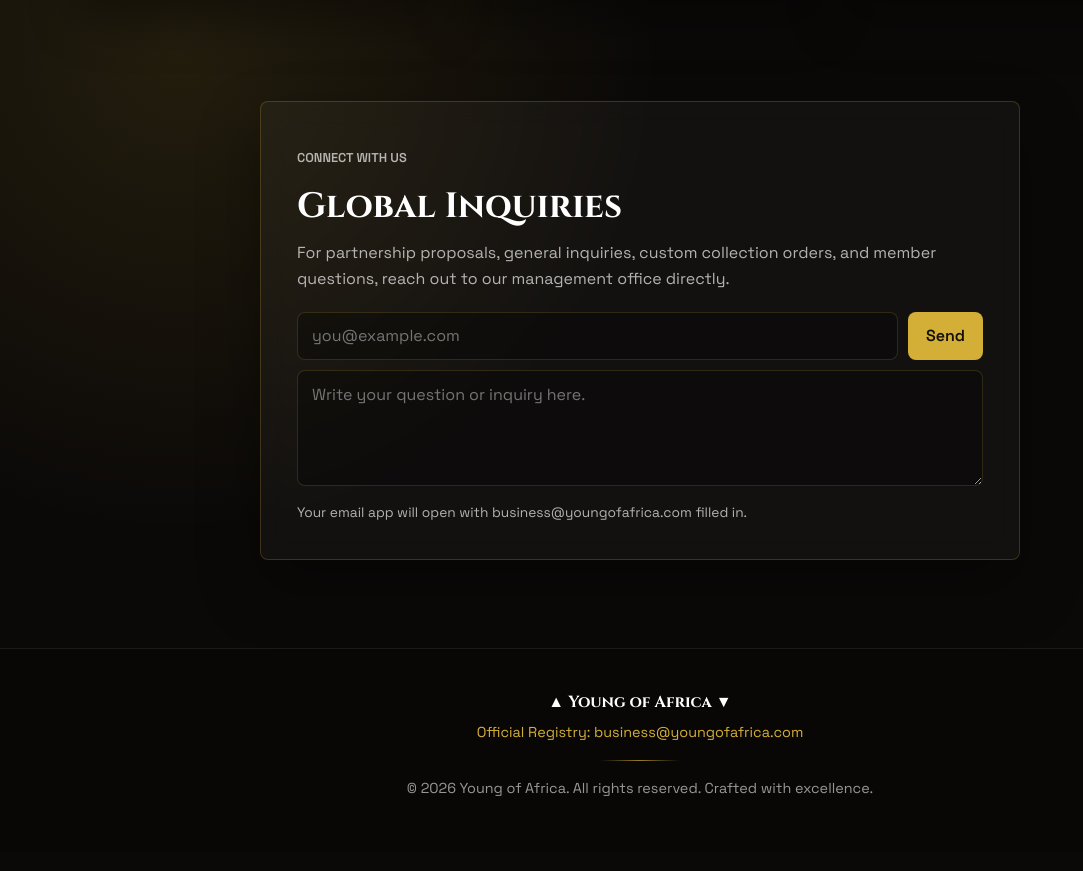
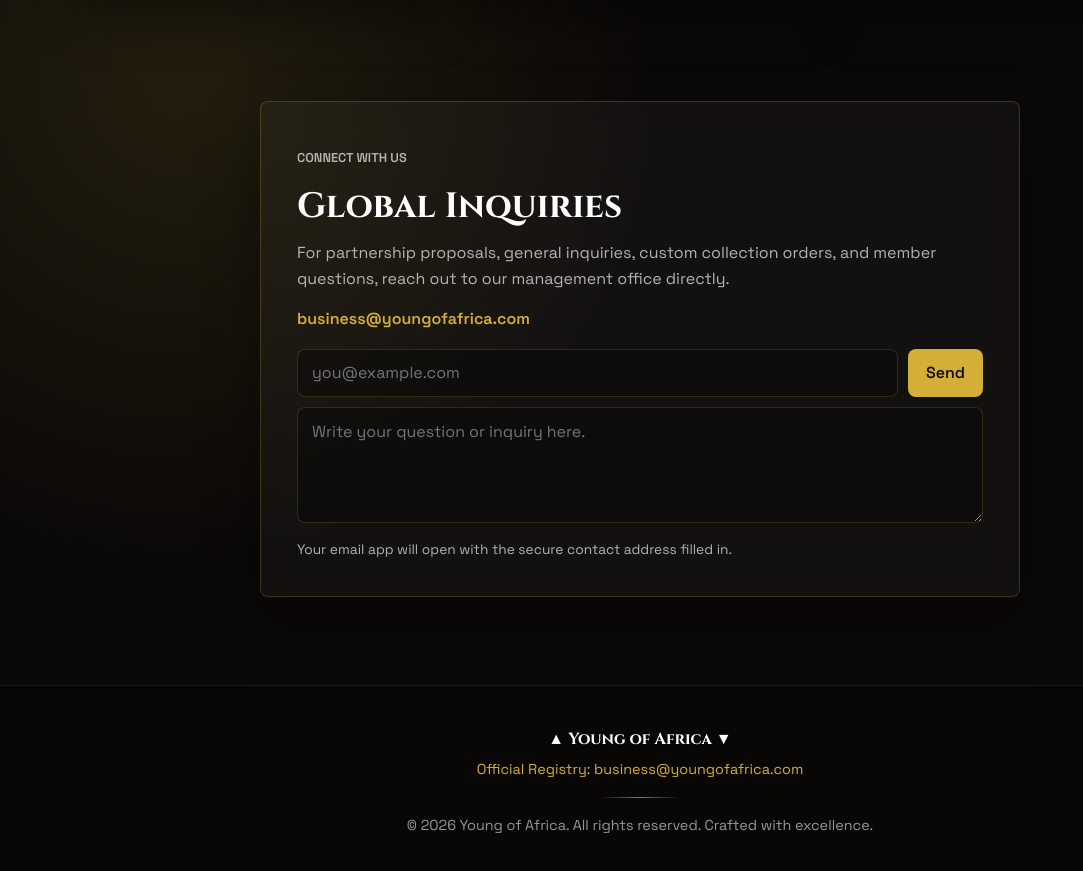
Before and after one commit to young0african-ai/mee, a plain HTML site: page index.html in a window 1280 px wide. Shown: the part 2479-3350 px from the top of the page, without its empty margins (0-1083 px from the left). Drawn offline with Linux system fonts and the light colour scheme.

Commit message:
Security: Obfuscate business email to prevent spam harvesting

```diff
--- a/index.html
+++ b/index.html
@@ -430,6 +430,13 @@
       line-height: 1.6;
     }
 
+    .luxury-email-link {
+      display: inline-flex;
+      margin-top: 16px;
+      color: #d4af37;
+      font-weight: 700;
+    }
+
     .contact-row {
       display: grid;
       grid-template-columns: minmax(0, 1fr) auto;
@@ -514,7 +521,8 @@
       line-height: 1.6;
     }
 
-    .footer-contact {
+    .footer-contact,
+    .gold-text {
       margin-top: 8px;
       color: #d4af37;
     }
@@ -642,7 +650,7 @@
               <p class="product-description">Museum-grade archival print celebrating traditional canvas patterns with a contemporary finish.</p>
               <div class="product-meta">
                 <span class="product-price">$75.00</span>
-                <a href="mailto:business@youngofafrica.com?subject=Heritage%20Fine%20Art%20Print%20inquiry" class="acquire-btn">Acquire</a>
+                <a href="#" class="acquire-btn" data-subject="Heritage Fine Art Print inquiry">Acquire</a>
               </div>
             </div>
           </article>
@@ -657,7 +665,7 @@
               <p class="product-description">Heavyweight luxury cotton streetwear embroidered with abstract geometric lineage patterns.</p>
               <div class="product-meta">
                 <span class="product-price">$120.00</span>
-                <a href="mailto:business@youngofafrica.com?subject=Signature%20Tribal%20Hoodie%20inquiry" class="acquire-btn">Acquire</a>
+                <a href="#" class="acquire-btn" data-subject="Signature Tribal Hoodie inquiry">Acquire</a>
               </div>
             </div>
           </article>
@@ -672,7 +680,7 @@
               <p class="product-description">A locally inspired sculptural piece blending ancestral silhouettes with geometric modernism.</p>
               <div class="product-meta">
                 <span class="product-price">$340.00</span>
-                <a href="mailto:business@youngofafrica.com?subject=Handcrafted%20Sculpted%20Icon%20inquiry" class="acquire-btn">Acquire</a>
+                <a href="#" class="acquire-btn" data-subject="Handcrafted Sculpted Icon inquiry">Acquire</a>
               </div>
             </div>
           </article>
@@ -681,16 +689,17 @@
     </section>
 
     <section id="contact" class="contact-section" aria-labelledby="contactTitle">
-      <form class="contact-card" id="contactForm" action="mailto:business@youngofafrica.com" method="post" enctype="text/plain">
+      <form class="contact-card" id="contactForm" action="#" method="post">
         <p class="luxury-subtitle">Connect With Us</p>
         <h2 id="contactTitle">Global Inquiries</h2>
         <p>For partnership proposals, general inquiries, custom collection orders, and member questions, reach out to our management office directly.</p>
+        <a href="#" id="secure-email" class="luxury-email-link">Loading secure contact...</a>
         <div class="contact-row">
           <input id="email" name="email" type="email" autocomplete="email" placeholder="you@example.com" aria-label="Email address" required>
           <button class="contact-button" type="submit">Send</button>
         </div>
         <textarea id="message" name="message" placeholder="Write your question or inquiry here." aria-label="Question or inquiry" required></textarea>
-        <p class="signup-note" id="signupNote">Your email app will open with business@youngofafrica.com filled in.</p>
+        <p class="signup-note" id="signupNote">Your email app will open with the secure contact address filled in.</p>
       </form>
     </section>
   </main>
@@ -698,14 +707,28 @@
   <footer class="luxury-footer">
     <div class="footer-container">
       <p class="footer-logo">&#9650; Young of Africa &#9660;</p>
-      <p class="footer-contact">Official Registry: <a href="mailto:business@youngofafrica.com">business@youngofafrica.com</a></p>
+      <p class="footer-contact">Official Registry: <span id="secure-footer-email">Protected</span></p>
       <div class="footer-divider"></div>
       <p class="footer-copyright">&copy; 2026 Young of Africa. All rights reserved. Crafted with excellence.</p>
     </div>
   </footer>
 
   <script>
-    const contactEmail = "business@youngofafrica.com";
+    window.addEventListener("DOMContentLoaded", () => {
+      const user = "business";
+      const domain = "youngofafrica.com";
+      const fullEmail = `${user}@${domain}`;
+
+      const emailLink = document.getElementById("secure-email");
+      emailLink.href = `mailto:${fullEmail}`;
+      emailLink.textContent = fullEmail;
+
+      document.getElementById("secure-footer-email").textContent = fullEmail;
+
+      document.querySelectorAll("[data-subject]").forEach((link) => {
+        const subject = link.dataset.subject;
+        link.href = `mailto:${fullEmail}?subject=${encodeURIComponent(subject)}`;
+      });
 
       document.getElementById("contactForm").addEventListener("submit", (event) => {
         event.preventDefault();
@@ -725,8 +748,9 @@
           message
         ].join("\n");
 
-      window.location.href = `mailto:${contactEmail}?subject=${encodeURIComponent(subject)}&body=${encodeURIComponent(body)}`;
-      note.textContent = `Opening your email app to send this to ${contactEmail}.`;
+        window.location.href = `mailto:${fullEmail}?subject=${encodeURIComponent(subject)}&body=${encodeURIComponent(body)}`;
+        note.textContent = `Opening your email app to send this to ${fullEmail}.`;
+      });
     });
   </script>
 </body>
```
Lines whose indentation alone changed are shown as unchanged.
